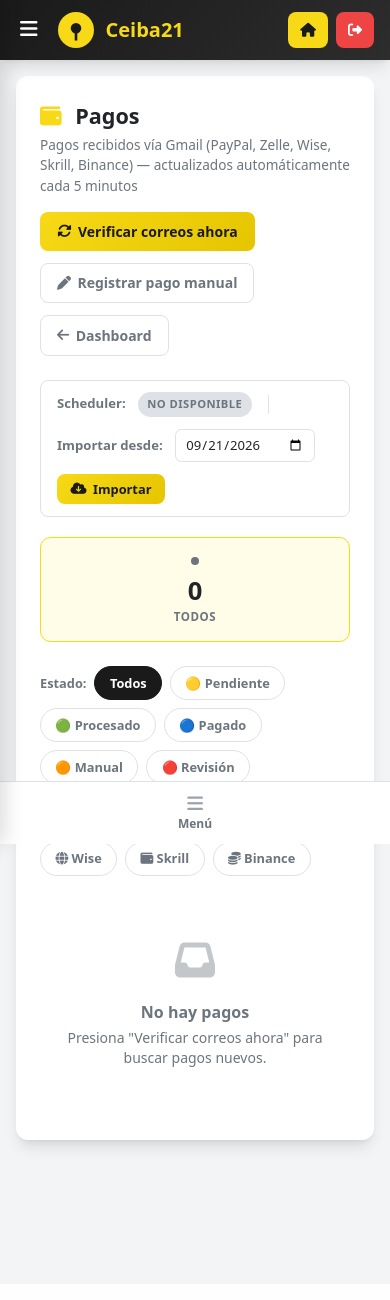
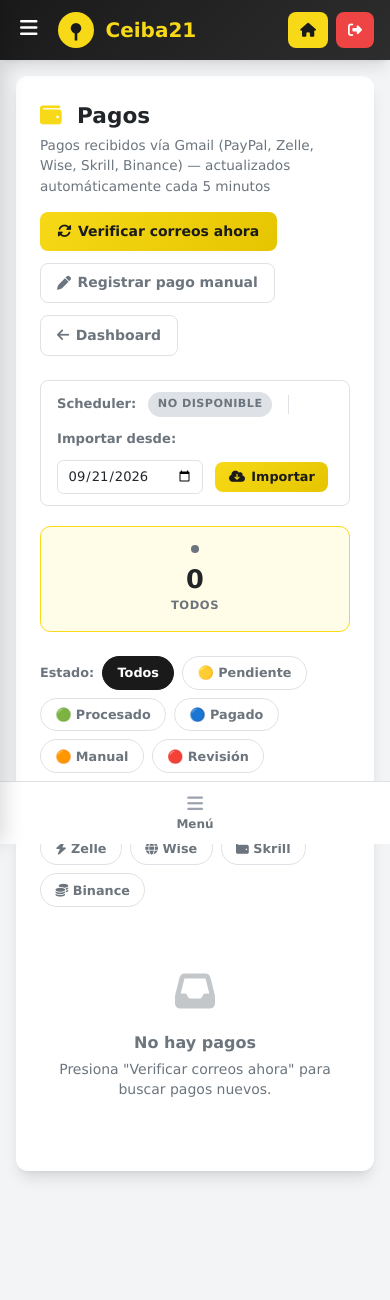
Before and after one commit to josemoramoron/ceiba21-cotizaciones, a Flask app: page /dashboard/pagos/ in a window 390 px wide. Shown: the top 1300 px of the page. Before the commit the page ends 1158 px from the top, so only its background shows below. Run offline with Flask 3, Linux system fonts and the light colour scheme; the visitor is signed in with stand-in values (Sample User, id 1); data that the repository does not hold is empty.

Commit message:
Sidebar tablet: criterio hover/pointer + tipografia DejaVu Sans auto-hospedada
- base.html: el breakpoint de sidebar estatico (1024px) ahora exige ademas
  (hover: hover) y (pointer: fine). El ancho CSS solo no distingue una
  tablet en landscape (Xiaomi Pad 6 Pro 1440px, iPad Pro 12.9 1366px) de una
  laptop real, asi que el criterio pasa a ser 'hay mouse/trackpad fino'
  (laptop/desktop = sidebar fijo) vs 'input tactil' (toda tablet, cualquier
  orientacion = drawer + hamburguesa, igual que movil).

- tokens.css: se agrega --font-sans con DejaVu Sans auto-hospedada
  (Google Fonts no es alcanzable desde algunas redes, mismo motivo que la
  migracion previa de Tailwind CDN a build local). Se aplica a body en
  ambos layouts (admin y publico) via tokens.css, que es el unico CSS
  compartido entre base.html y public_base.html. body.font-sans gana por
  especificidad sobre el .font-sans de Tailwind sin necesitar !important.

- app/static/fonts/DejaVuSans.woff2 y DejaVuSans-Bold.woff2: version
  comprimida woff2 (fonttools) de los .ttf que ya estaban en el repo para
  las imagenes de Telegram, ahora reutilizados tambien como webfont.

Co-Authored-By: Claude Sonnet 5 <noreply@anthropic.com>
Claude-Session: https://claude.ai/code/session_0182oEPhz2X1RHkHNBknmAof

```diff
--- a/app/static/css/tokens.css
+++ b/app/static/css/tokens.css
@@ -33,4 +33,46 @@
     --neutral-500:    #9CA3AF;
     --neutral-700:    #374151;
     --neutral-900:    #0D1117;
+
+    /* Tipografia */
+    --font-sans: 'DejaVu Sans', ui-sans-serif, system-ui, -apple-system,
+                 'Segoe UI', Roboto, sans-serif;
 }
+
+/* ── Tipografia: DejaVu Sans auto-hospedada ──────────────────────────────
+   Antes de esto no habia ningun font-family propio: cada visitante veia la
+   fuente por defecto de SU sistema (Segoe UI en Windows, San Francisco en
+   Mac, Roboto en Android...). Se auto-hospeda en vez de usar Google Fonts
+   por el mismo motivo que Tailwind dejo de cargarse por CDN (ver nota en
+   Stack): fonts.googleapis.com/fonts.gstatic.com no son alcanzables desde
+   algunas redes. Los mismos archivos que ya se usan para las imagenes de
+   Telegram (app/static/fonts/DejaVuSans*.ttf), ahora tambien como .woff2
+   (mas liviano) con el .ttf como fallback. Excepcion deliberada a la regla
+   de "solo variables" de este archivo: el @font-face tiene que vivir en
+   algun lado que cargue tanto el panel admin como el sitio publico, y este
+   es el unico CSS que ambos comparten. */
+@font-face {
+    font-family: 'DejaVu Sans';
+    font-weight: 400;
+    font-style: normal;
+    font-display: swap;
+    src: url('../fonts/DejaVuSans.woff2') format('woff2'),
+         url('../fonts/DejaVuSans.ttf') format('truetype');
+}
+@font-face {
+    font-family: 'DejaVu Sans';
+    font-weight: 700;
+    font-style: normal;
+    font-display: swap;
+    src: url('../fonts/DejaVuSans-Bold.woff2') format('woff2'),
+         url('../fonts/DejaVuSans-Bold.ttf') format('truetype');
+}
+
+/* body.font-sans (asi esta el <body> en base.html, panel admin) tiene mas
+   especificidad que el .font-sans de Tailwind (clase vs. elemento), asi que
+   le gana en cascada sin necesitar !important. body a secas cubre
+   public_base.html, que no usa esa clase. */
+body,
+body.font-sans {
+    font-family: var(--font-sans);
+}
```
Also changed, not shown: app/templates/base.html (+8 -2 lines), app/static/fonts/DejaVuSans-Bold.woff2 (added), app/static/fonts/DejaVuSans.woff2 (added).
